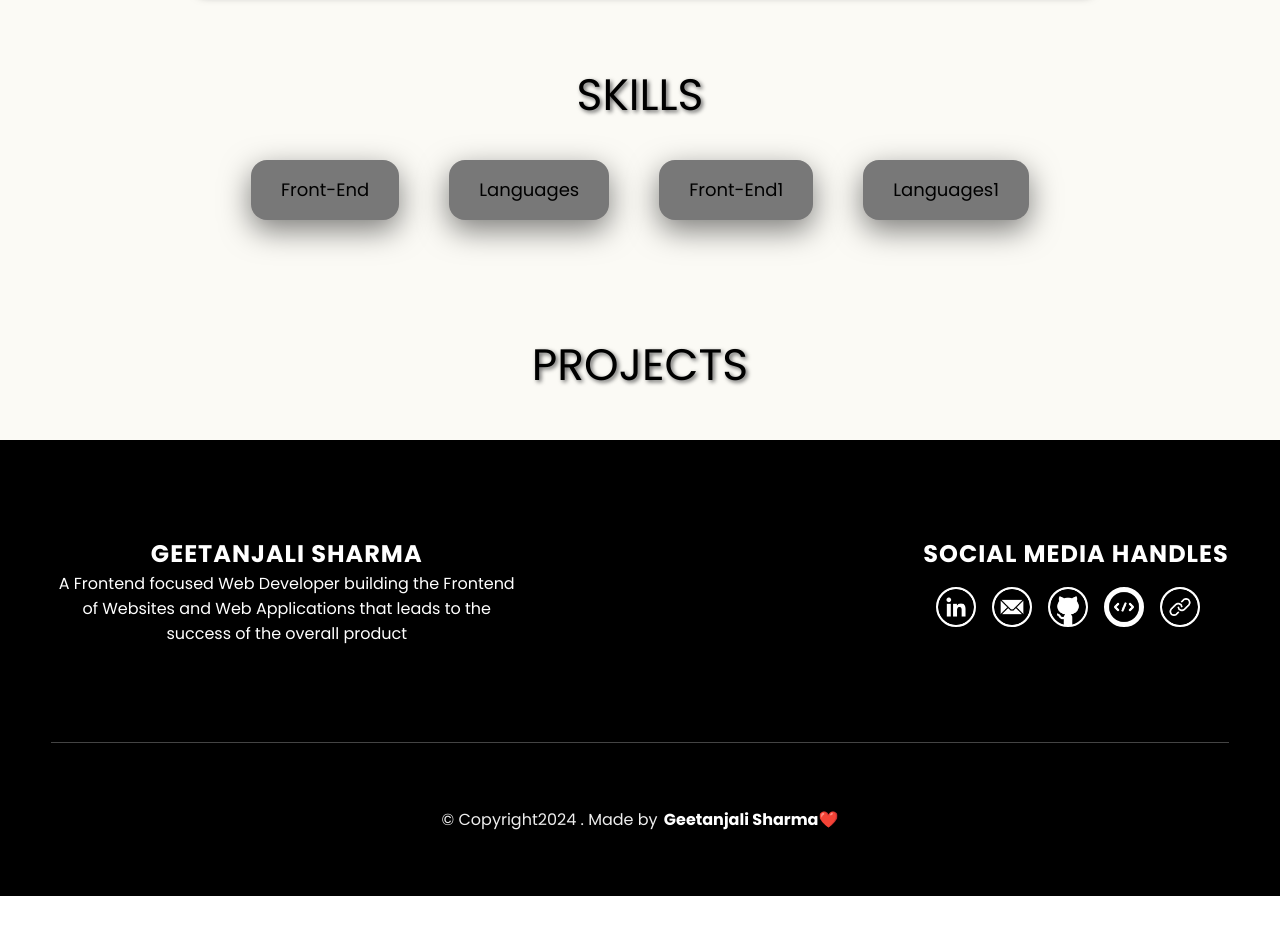
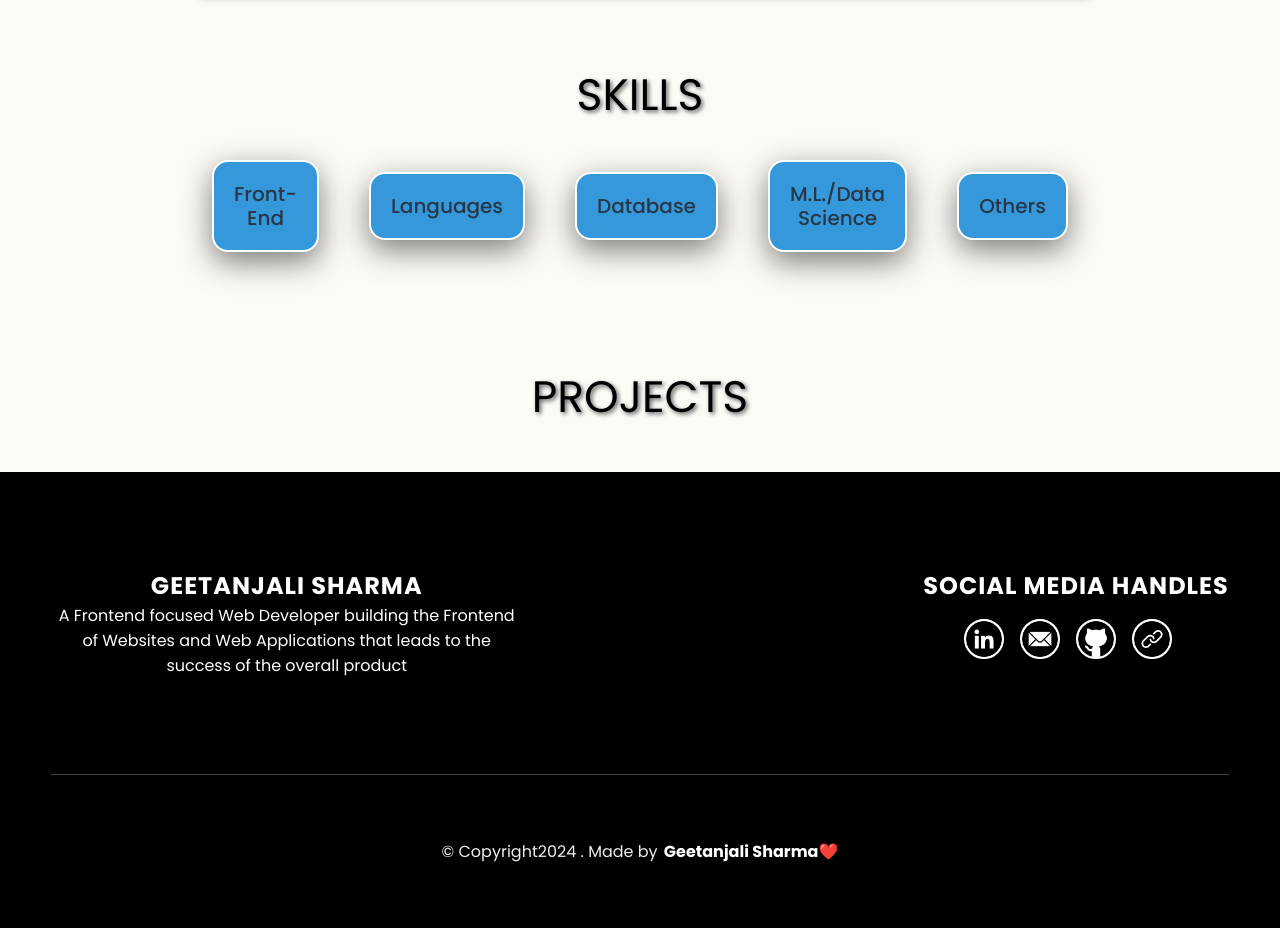
Before and after one commit to geetanjali-20/portfolio, a React (Create React App) app: page / in a window 1280 px wide. Shown: the part 2340-3268 px from the top of the page. Before the commit the page ends 3236 px from the top, so only its background shows below. Built offline with nearby package versions, Linux system fonts and the light colour scheme.

Commit message:
new cards skill

```diff
--- a/public/index.html
+++ b/public/index.html
@@ -29,7 +29,7 @@
       work correctly both with client-side routing and a non-root public URL.
       Learn how to configure a non-root public URL by running `npm run build`.
     -->
-    <title>Portfolio</title>
+    <title>My Portfolio</title>
   </head>
   <body>
     <noscript>You need to enable JavaScript to run this app.</noscript>
--- a/src/Components/Footer.js
+++ b/src/Components/Footer.js
@@ -4,12 +4,12 @@ import LinkedIn from "../Assests/LinkedIn.png";
 import Mail from "../Assests/email.png";
 import Linktree from "../Assests/link.png";
 import Github from "../Assests/github.png";
-import Code from "../Assests/code.png";
+// import Code from "../Assests/code.png";
 import dataJson from "../Configs/JSON/Content.json";
 const Footer = () => {
-    const JsonData = dataJson.Home.Socials
+    const JsonData = dataJson.Footer.Socials
     const data = [
-        LinkedIn,Mail,Github,Code,Linktree]
+        LinkedIn,Mail,Github,Linktree]
   return (
     <footer class="main-footer">
       <div class="main-container">
--- a/src/Components/Skills.js
+++ b/src/Components/Skills.js
@@ -7,7 +7,7 @@ import { motion } from "framer-motion";
 const CardComponent = observer(({data}) => {
 	const [isOpen, setIsOpen] = useState(false);
 	const skill = data
-	console.log("Skills of", skill.Heading, typeof(skill))
+	console.log("Skills of", skill.Heading)
 	return (
 		<motion.div
 			className={`card ${isOpen ? "expanded": "notexpanded"}`}
@@ -29,11 +29,13 @@ const CardComponent = observer(({data}) => {
 					transition={{ duration: 1}}
 					className="expand"
 				>
-					<p>
+					<div className="skillsDiv">
 						{skill.skillsName.map((v, i) => (
-							<div className="skillSet">{v}</div>
+
+								<div className="skillSet"> <span className="star">⭐ </span>{v}</div>
+
 						))}
-					</p>
+					</div>
 					{/* <button>Read more</button> */}
 				</motion.div>
 			)}
@@ -47,8 +49,12 @@ const Skills = observer(() => {
 		<div className="skillsSection">
 			<div className="skillsHeading HeadingOfAll">Skills</div>
 			<div className="cardsSection">
-				{JsonData.map((value, index) => (
-					<CardComponent data={value} key= {index} />
+				{JsonData.map((value, i) => (
+					<>
+					<CardComponent data={value} key ={i} />
+					</>
+
+
 				))}
 			</div>
 		</div>
--- a/src/Configs/JSON/Content.json
+++ b/src/Configs/JSON/Content.json
@@ -49,19 +49,23 @@
 	"Skills": [
 		{
 			"Heading": "Front-End ",
-			"skillsName": ["HTML5", "CSS3", "JavaScript", "ReactJS"]
+			"skillsName": ["HTML5", "CSS3", "JavaScript", "TypeScript","ReactJS","Django","XML", "JQuery","JSP"]
 		},
 		{
 			"Heading": "Languages",
 			"skillsName": ["C", "C++", "Python", "Java"]
 		},
 		{
-			"Heading": "Front-End1",
+			"Heading": "Database",
+			"skillsName": ["MySQL", "MongoDB"]
+		},
+		{
+			"Heading": "M.L./Data Science",
 			"skillsName": ["HTML5", "CSS3", "JavaScript", "ReactJS"]
 		},
 		{
-			"Heading": "Languages1",
-			"skillsName": ["C", "C++", "Python", "Java"]
+			"Heading": "Others",
+			"skillsName": ["GIT", "GITHUB", "PostMan", "JIRA", "AWS"]
 		}
 	],
 
@@ -91,5 +95,25 @@
 			}
 		]
 	},
-	"Projects": {}
+	"Projects": {},
+	"Footer" : {
+		"Socials": [
+			{
+				"link": "https://www.linkedin.com/in/geetanjali-sharma/01",
+				"alt": "LinkedIn"
+			},
+			{
+				"link": "mailto:geetus2001@gmail.com",
+				"alt": "Gmail"
+			},
+			{
+				"link": "https://github.com/geetanjali-20",
+				"alt": "Github"
+			},
+			{
+				"link": "https://linktr.ee/geetanjali1220",
+				"alt": "Linktree"
+			}
+		]
+	}
 }
--- a/src/Styles/Skills.less
+++ b/src/Styles/Skills.less
@@ -13,7 +13,6 @@
 	// box-shadow: 5px 5px 10px #787878;
 	// background-color: #7878782b;
 	// border-radius: 8px;
-	overflow: none;
     font-family: "Poppins";
 
 	.cardsSection {
@@ -24,36 +23,48 @@
 		padding: 40px 0px;
 	}
 	.card {
-		background-color: #787878;
+		// background-color: #787878;
 		font: normal normal normal 18px/20px "Poppins";
 		color: #fff;
-		padding: 20px 30px;
+		padding: 20px;
+		cursor: pointer;
+		background-color: #3498DB;
+		border: 2px solid;
 	}
 	.expanded {
 		// opacity: 1;
 		background-color: #6e6b6b;
+		background-color: #3498DB;
+		border: 2px solid;
 		z-index: 4;
 	}
 	.notexpanded {
 		// opacity: 0.5;
-		background-color: #787878;
+		background-color: #3498DB;
+		border: 2px solid;
 	}
     .expandedHeading {
 		font: normal normal normal 26px/30px "Poppins";
 	}
 	.notexpandedHeading {
-		font: normal normal normal 18px/20px "Poppins";
-		color: rgb(0, 0, 0);
+		font: normal normal 500 20px/24px "Poppins";
+		color: #283747;
 		opacity: 1;
 	}
-	.card p {
+	.card .skillsDiv {
 		padding-top: 1rem;
 		line-height: 150%;
+		display: grid;
+		grid-template-columns: repeat(2, 1fr);
+		gap: 10px;
+		padding-left: 2.8rem;
 	}
 	.expand {
-		width: 25rem;
+		width: 20rem;
         .skillSet{
             font: normal normal normal 16px/20px "Poppins";
+			display: flex;
+			justify-content: flex-start;
         }
 	}
 }
```
Also changed, not shown: 1 other file (tests, documents, lock files or other folders).
